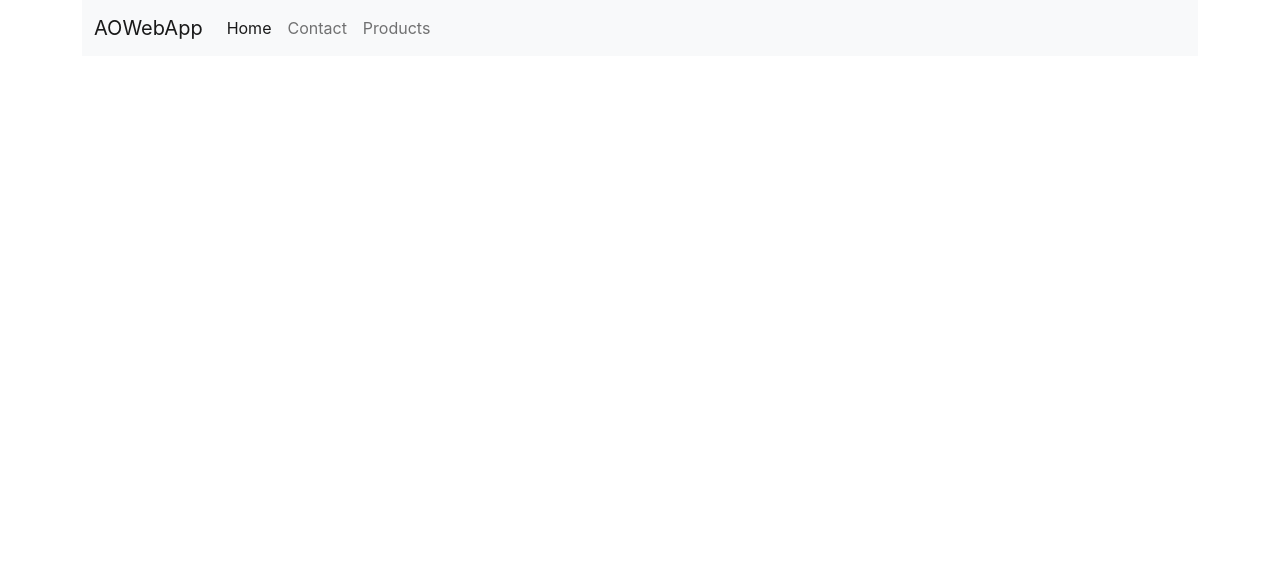
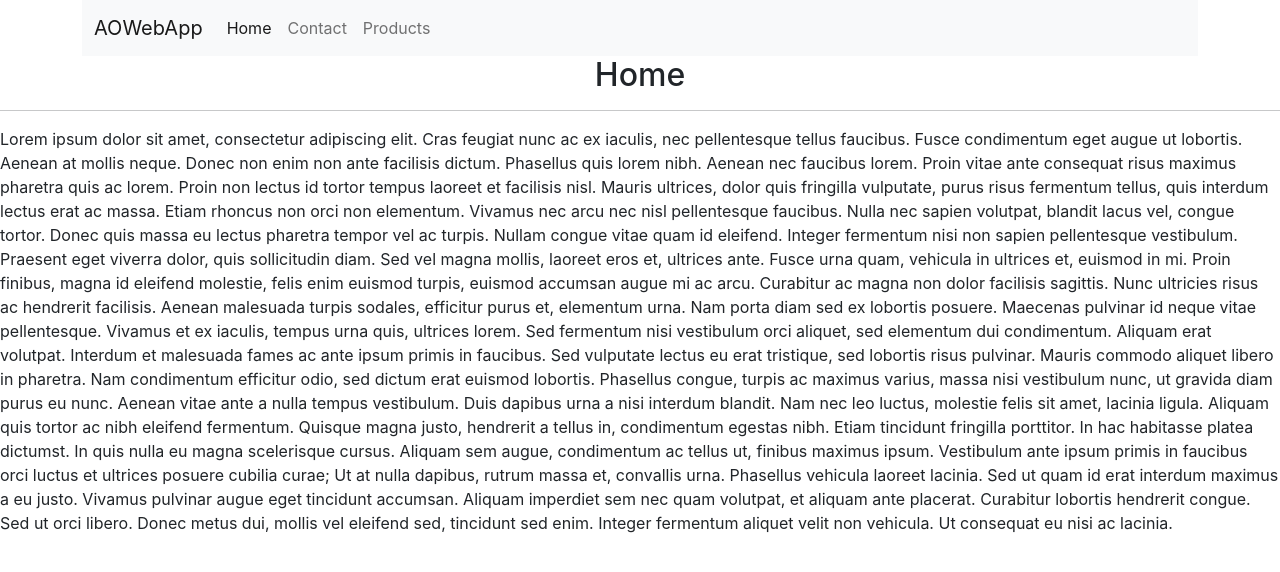
Before and after one commit to ray0611/AOWebAppNew, a React (Create React App) app in the folder aowebapp/aowebapp/: page / in a window 1280 px wide. Shown: the top 572 px of the page. Built offline with nearby package versions, Linux system fonts and the light colour scheme.

Commit message:
Adding new Components,Adding Routes

```diff
--- a/aowebapp/aowebapp/src/index.js
+++ b/aowebapp/aowebapp/src/index.js
@@ -3,13 +3,22 @@ import ReactDOM from 'react-dom/client';
 import './index.css';
 import App from './App';
 import reportWebVitals from './reportWebVitals';
-import { BrowserRouter } from "react-router-dom";
+import { BrowserRouter, Routes, Route } from "react-router-dom";
+import CardListSearch from './components/CardListSearch';
+import Home from "./routes/Home";
+import Contact from "./routes/Contact";
 
 const root = ReactDOM.createRoot(document.getElementById('root'));
 root.render(
   <React.StrictMode>
         <BrowserRouter>
             <App />
+            <Routes>
+                <Route path="/" element={<Home />} />
+                <Route path="Home" element={<Home />} />
+                <Route path="Contact" element={<Contact />} />
+                <Route path="Products" element={<CardListSearch />} />
+            </Routes>
         </BrowserRouter>
   </React.StrictMode>
 );
--- /dev/null
+++ b/aowebapp/aowebapp/src/routes/Home.js
@@ -0,0 +1,21 @@
+const Home = ({ }) => {
+    return (
+        <div>
+            <h2 className="text-center">
+                Home
+            </h2>
+            <hr />
+            <p>Lorem ipsum dolor sit amet, consectetur adipiscing elit. Cras feugiat nunc ac ex iaculis, nec pellentesque tellus faucibus. Fusce condimentum eget augue ut lobortis. Aenean at mollis neque. Donec non enim non ante facilisis dictum. Phasellus quis lorem nibh. Aenean nec faucibus lorem. Proin vitae ante consequat risus maximus pharetra quis ac lorem. Proin non lectus id tortor tempus laoreet et facilisis nisl. Mauris ultrices, dolor quis fringilla vulputate, purus risus fermentum tellus, quis interdum lectus erat ac massa. Etiam rhoncus non orci non elementum. Vivamus nec arcu nec nisl pellentesque faucibus.
+
+                Nulla nec sapien volutpat, blandit lacus vel, congue tortor. Donec quis massa eu lectus pharetra tempor vel ac turpis. Nullam congue vitae quam id eleifend. Integer fermentum nisi non sapien pellentesque vestibulum. Praesent eget viverra dolor, quis sollicitudin diam. Sed vel magna mollis, laoreet eros et, ultrices ante. Fusce urna quam, vehicula in ultrices et, euismod in mi. Proin finibus, magna id eleifend molestie, felis enim euismod turpis, euismod accumsan augue mi ac arcu.
+
+                Curabitur ac magna non dolor facilisis sagittis. Nunc ultricies risus ac hendrerit facilisis. Aenean malesuada turpis sodales, efficitur purus et, elementum urna. Nam porta diam sed ex lobortis posuere. Maecenas pulvinar id neque vitae pellentesque. Vivamus et ex iaculis, tempus urna quis, ultrices lorem. Sed fermentum nisi vestibulum orci aliquet, sed elementum dui condimentum. Aliquam erat volutpat. Interdum et malesuada fames ac ante ipsum primis in faucibus. Sed vulputate lectus eu erat tristique, sed lobortis risus pulvinar. Mauris commodo aliquet libero in pharetra. Nam condimentum efficitur odio, sed dictum erat euismod lobortis. Phasellus congue, turpis ac maximus varius, massa nisi vestibulum nunc, ut gravida diam purus eu nunc. Aenean vitae ante a nulla tempus vestibulum. Duis dapibus urna a nisi interdum blandit.
+
+                Nam nec leo luctus, molestie felis sit amet, lacinia ligula. Aliquam quis tortor ac nibh eleifend fermentum. Quisque magna justo, hendrerit a tellus in, condimentum egestas nibh. Etiam tincidunt fringilla porttitor. In hac habitasse platea dictumst. In quis nulla eu magna scelerisque cursus. Aliquam sem augue, condimentum ac tellus ut, finibus maximus ipsum. Vestibulum ante ipsum primis in faucibus orci luctus et ultrices posuere cubilia curae; Ut at nulla dapibus, rutrum massa et, convallis urna.
+
+                Phasellus vehicula laoreet lacinia. Sed ut quam id erat interdum maximus a eu justo. Vivamus pulvinar augue eget tincidunt accumsan. Aliquam imperdiet sem nec quam volutpat, et aliquam ante placerat. Curabitur lobortis hendrerit congue. Sed ut orci libero. Donec metus dui, mollis vel eleifend sed, tincidunt sed enim. Integer fermentum aliquet velit non vehicula. Ut consequat eu nisi ac lacinia.</p>
+        </div>
+    );
+}
+
+export default Home;
```
Also changed, not shown: aowebapp/aowebapp/src/routes/Contect.js (added, +21 -0 lines).
